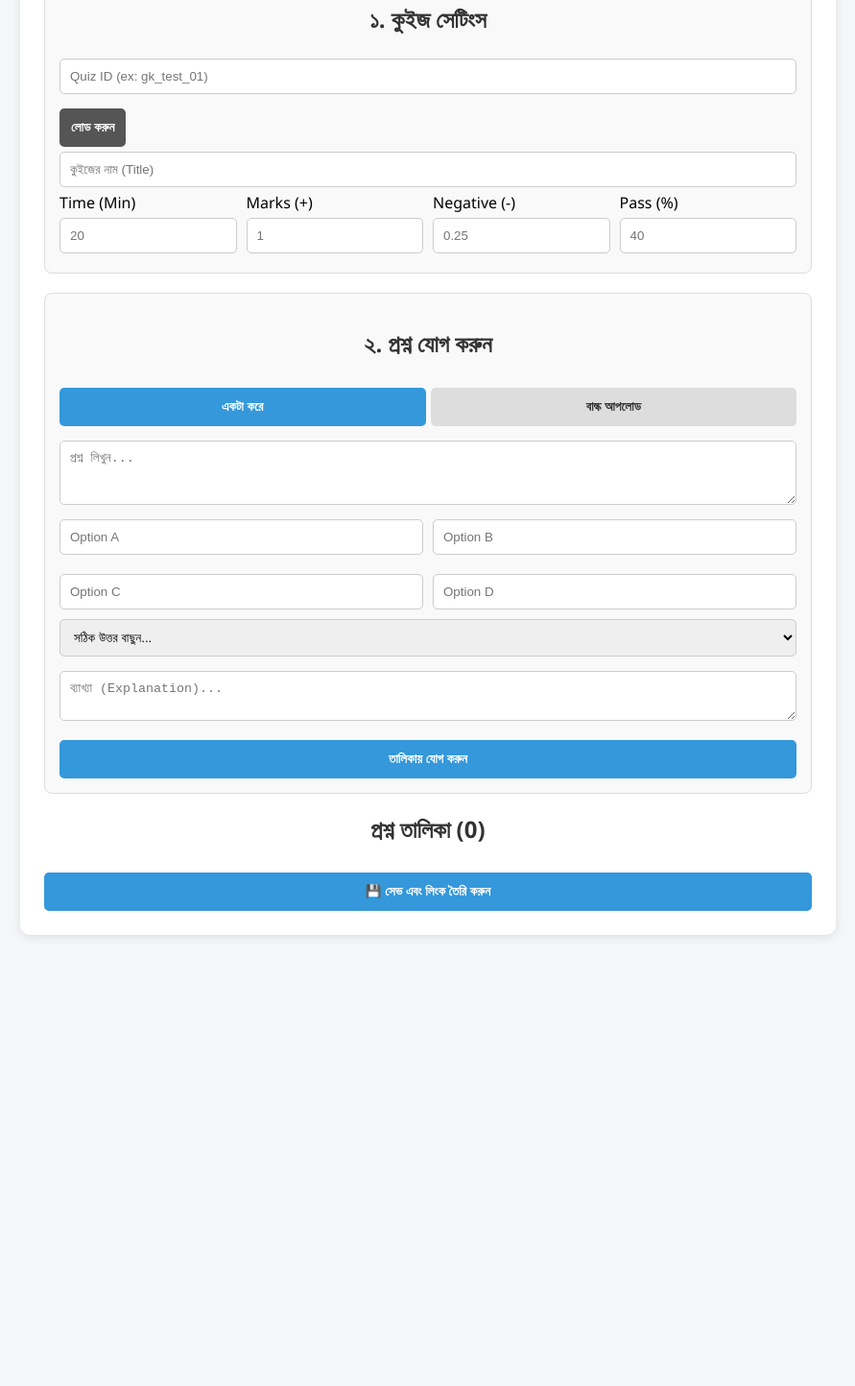
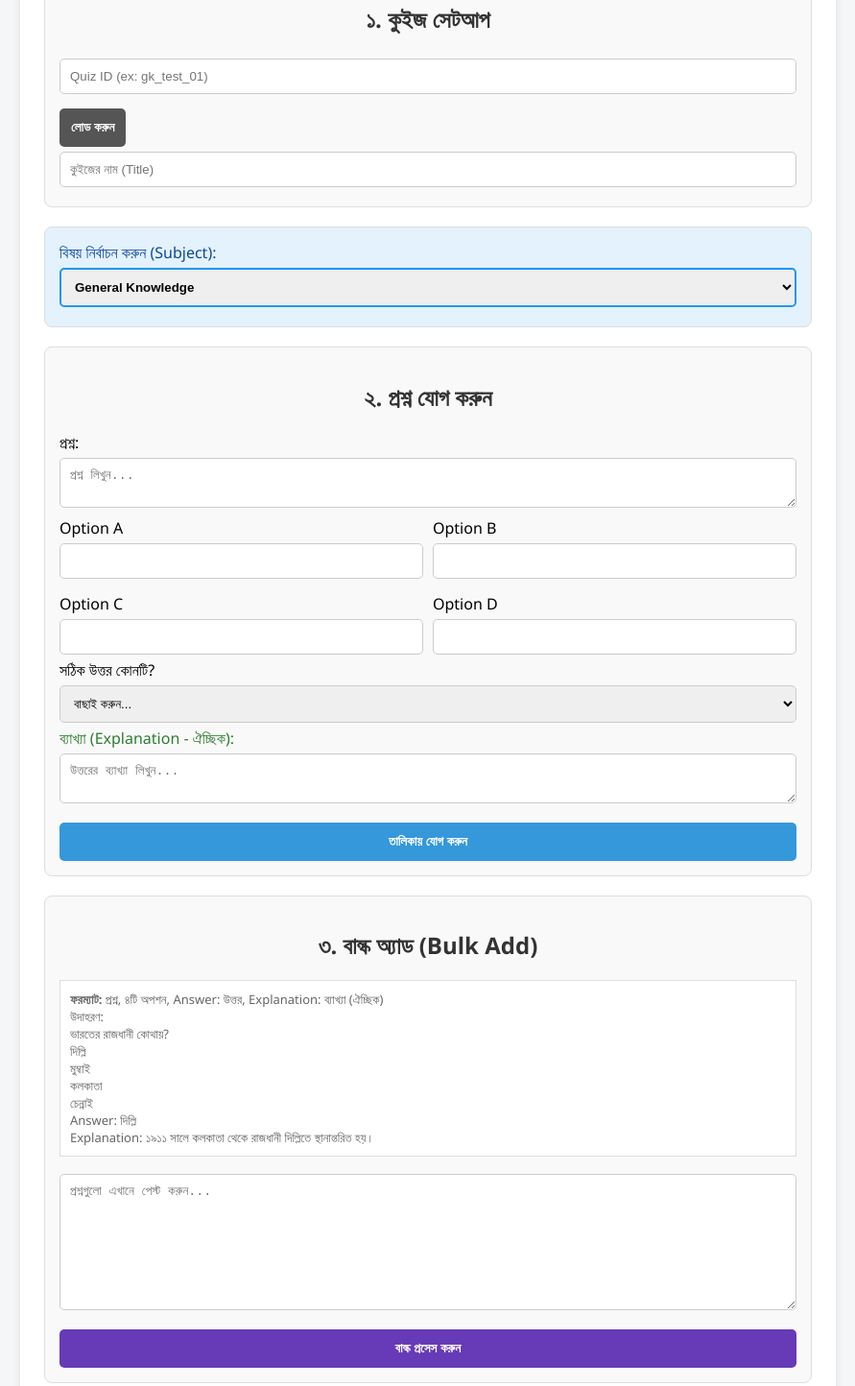
Before and after one commit to Avijitsir/24-12-2025, a plain HTML site: page admin.html in a window 1280 px wide. Shown: the part 164-1608 px from the top of the page at 96% size, without its empty margins (194-1085 px from the left). Before the commit the page ends 1158 px from the top, so only its background shows below. Drawn offline with nearby package versions, Linux system fonts and the light colour scheme.

Commit message:
Update admin.html

```diff
--- a/admin.html
+++ b/admin.html
@@ -3,13 +3,13 @@
 <head>
     <meta charset="UTF-8">
     <meta name="viewport" content="width=device-width, initial-scale=1.0">
-    <title>Quiz Admin Panel</title>
+    <title>Admin Panel (With Explanation)</title>
     <link rel="stylesheet" href="admin.css">
+    <link href="https://fonts.googleapis.com/icon?family=Material+Icons" rel="stylesheet">
+
     <link rel="stylesheet" href="https://cdn.jsdelivr.net/npm/katex@0.16.10/dist/katex.min.css">
     <script src="https://cdn.jsdelivr.net/npm/katex@0.16.10/dist/katex.min.js"></script>
     <script src="https://cdn.jsdelivr.net/npm/katex@0.16.10/dist/contrib/auto-render.min.js"></script>
-    <script src="https://www.gstatic.com/firebasejs/8.10.1/firebase-app.js"></script>
-    <script src="https://www.gstatic.com/firebasejs/8.10.1/firebase-database.js"></script>
 </head>
 <body>
 
@@ -18,53 +18,70 @@
         <div id="status-message"></div>
 
         <div class="form-section">
-        <h2>১. কুইজ সেটিংস</h2>
+            <h2>১. কুইজ সেটআপ</h2>
             <div class="input-group">
                 <input type="text" id="quiz-id-input" placeholder="Quiz ID (ex: gk_test_01)">
                 <button id="load-quiz-btn" class="secondary-btn">লোড করুন</button>
             </div>
             <input type="text" id="quiz-title-input" placeholder="কুইজের নাম (Title)">
-
-        <div class="settings-grid">
-            <div><label>Time (Min)</label><input type="number" id="time-input" placeholder="20"></div>
-            <div><label>Marks (+)</label><input type="number" id="marks-input" placeholder="1"></div>
-            <div><label>Negative (-)</label><input type="number" id="negative-input" placeholder="0.25"></div>
-            <div><label>Pass (%)</label><input type="number" id="pass-mark-input" placeholder="40"></div>
-        </div>
         </div>
 
-    <div class="form-section">
-        <h2>২. প্রশ্ন যোগ করুন</h2>
-
-        <div class="tabs">
-            <button class="tab-btn active" onclick="showTab('single')">একটা করে</button>
-            <button class="tab-btn" onclick="showTab('bulk')">বাল্ক আপলোড</button>
+        <div class="form-section" style="background: #e3f2fd;">
+            <label style="color:#0d47a1;">বিষয় নির্বাচন করুন (Subject):</label>
+            <select id="question-subject-select" style="border: 2px solid #2196f3; font-weight: bold;">
+                <option value="General Knowledge">General Knowledge</option>
+                <option value="Mathematics">Mathematics</option>
+                <option value="General Science">General Science</option>
+                <option value="English">English</option>
+                <option value="Reasoning">Reasoning</option>
+                <option value="History">History</option>
+                <option value="Geography">Geography</option>
+            </select>
         </div>
 
-        <div id="single-tab" class="tab-content active">
-            <textarea id="question-text-input" rows="3" placeholder="প্রশ্ন লিখুন..."></textarea>
+        <div class="form-section" id="question-form">
+            <h2>২. প্রশ্ন যোগ করুন</h2>
+            <label>প্রশ্ন:</label>
+            <textarea id="question-text-input" rows="2" placeholder="প্রশ্ন লিখুন..."></textarea>
+
             <div class="options-grid">
-                <input type="text" id="option1-input" placeholder="Option A">
-                <input type="text" id="option2-input" placeholder="Option B">
-                <input type="text" id="option3-input" placeholder="Option C">
-                <input type="text" id="option4-input" placeholder="Option D">
+                <div><label>Option A</label><input type="text" id="option1-input"></div>
+                <div><label>Option B</label><input type="text" id="option2-input"></div>
+                <div><label>Option C</label><input type="text" id="option3-input"></div>
+                <div><label>Option D</label><input type="text" id="option4-input"></div>
             </div>
+
+            <label class="correct-answer-label">সঠিক উত্তর কোনটি?</label>
             <select id="correct-option-select">
-                <option value="">সঠিক উত্তর বাছুন...</option>
+                <option value="">বাছাই করুন...</option>
                 <option value="0">Option A</option>
                 <option value="1">Option B</option>
                 <option value="2">Option C</option>
                 <option value="3">Option D</option>
             </select>
-            <textarea id="explanation-input" rows="2" placeholder="ব্যাখ্যা (Explanation)..." style="margin-top:10px;"></textarea>
+
+            <label style="margin-top:15px; color:#2e7d32;">ব্যাখ্যা (Explanation - ঐচ্ছিক):</label>
+            <textarea id="explanation-input" rows="2" placeholder="উত্তরের ব্যাখ্যা লিখুন..."></textarea>
+
             <button id="add-question-btn">তালিকায় যোগ করুন</button>
-            <button id="update-question-btn" style="display:none; background:#fbc531; color:black;">আপডেট করুন</button>
+            <button id="update-question-btn" style="display:none; background-color:#ffc107; color:black;">আপডেট করুন</button>
         </div>
 
-        <div id="bulk-tab" class="tab-content">
-            <textarea id="bulk-input-textarea" rows="10" placeholder="প্রশ্ন পেস্ট করুন..."></textarea>
-            <button id="process-bulk-btn" style="background:#2ecc71;">বাল্ক প্রসেস করুন</button>
-        </div>
+        <div class="form-section">
+            <h2>৩. বাল্ক অ্যাড (Bulk Add)</h2>
+            <p style="font-size:13px; color:#666; background:#fff; padding:10px; border:1px solid #ddd;">
+                <strong>ফরম্যাট:</strong> প্রশ্ন, ৪টি অপশন, Answer: উত্তর, Explanation: ব্যাখ্যা (ঐচ্ছিক)<br>
+                উদাহরণ:<br>
+                ভারতের রাজধানী কোথায়?<br>
+                দিল্লি<br>
+                মুম্বাই<br>
+                কলকাতা<br>
+                চেন্নাই<br>
+                Answer: দিল্লি<br>
+                Explanation: ১৯১১ সালে কলকাতা থেকে রাজধানী দিল্লিতে স্থানান্তরিত হয়।
+            </p>
+            <textarea id="bulk-input-textarea" rows="8" placeholder="প্রশ্নগুলো এখানে পেস্ট করুন..."></textarea>
+            <button id="process-bulk-btn" style="background:#673ab7;">বাল্ক প্রসেস করুন</button>
         </div>
 
         <div class="preview-section">
@@ -74,13 +91,16 @@
 
         <div class="save-section">
             <button id="save-quiz-btn">💾 সেভ এবং লিংক তৈরি করুন</button>
-        <div id="share-link-box" style="display:none; margin-top:15px; background:#e8f5e9; padding:10px;">
-            <input type="text" id="generated-link" readonly style="width:100%;">
-            <button onclick="copyLink()">📋 কপি</button>
+            <div id="share-link-box" style="display:none; margin-top:20px; background:#e8f5e9; padding:15px; border:1px solid #4caf50;">
+                <h3 style="color:#2e7d32; margin-top:0;">কুইজ তৈরি হয়েছে!</h3>
+                <input type="text" id="generated-link" style="width:100%; color:#000; font-weight:bold;" readonly>
+                <button onclick="copyToClipboard()" style="background:#2e7d32; margin-top:10px;">📋 কপি লিংক</button>
             </div>
         </div>
     </div>
 
+    <script src="https://www.gstatic.com/firebasejs/8.6.8/firebase-app.js"></script>
+    <script src="https://www.gstatic.com/firebasejs/8.6.8/firebase-database.js"></script>
     <script src="admin.js"></script>
 </body>
 </html>
```
Lines whose indentation alone changed are shown as unchanged.
